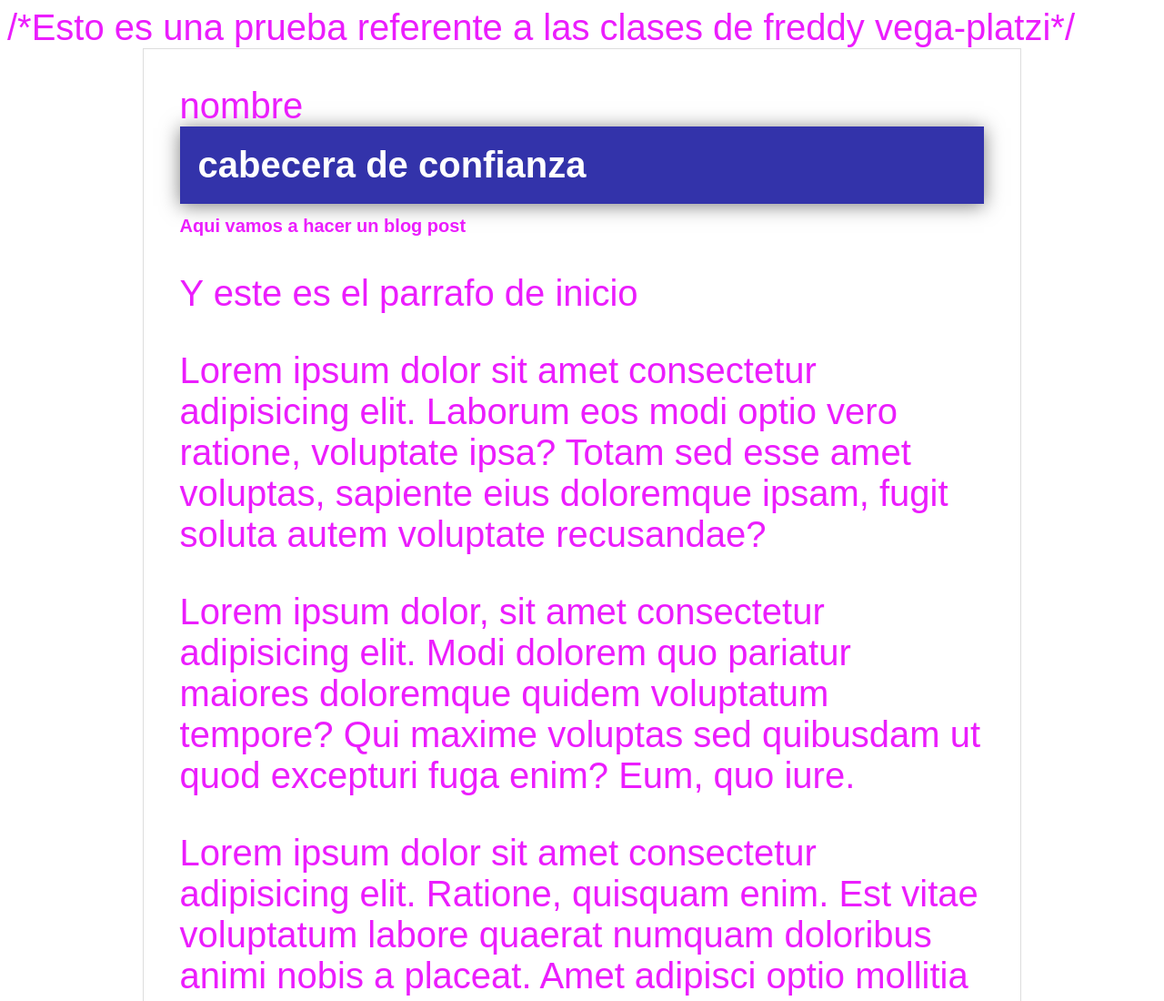
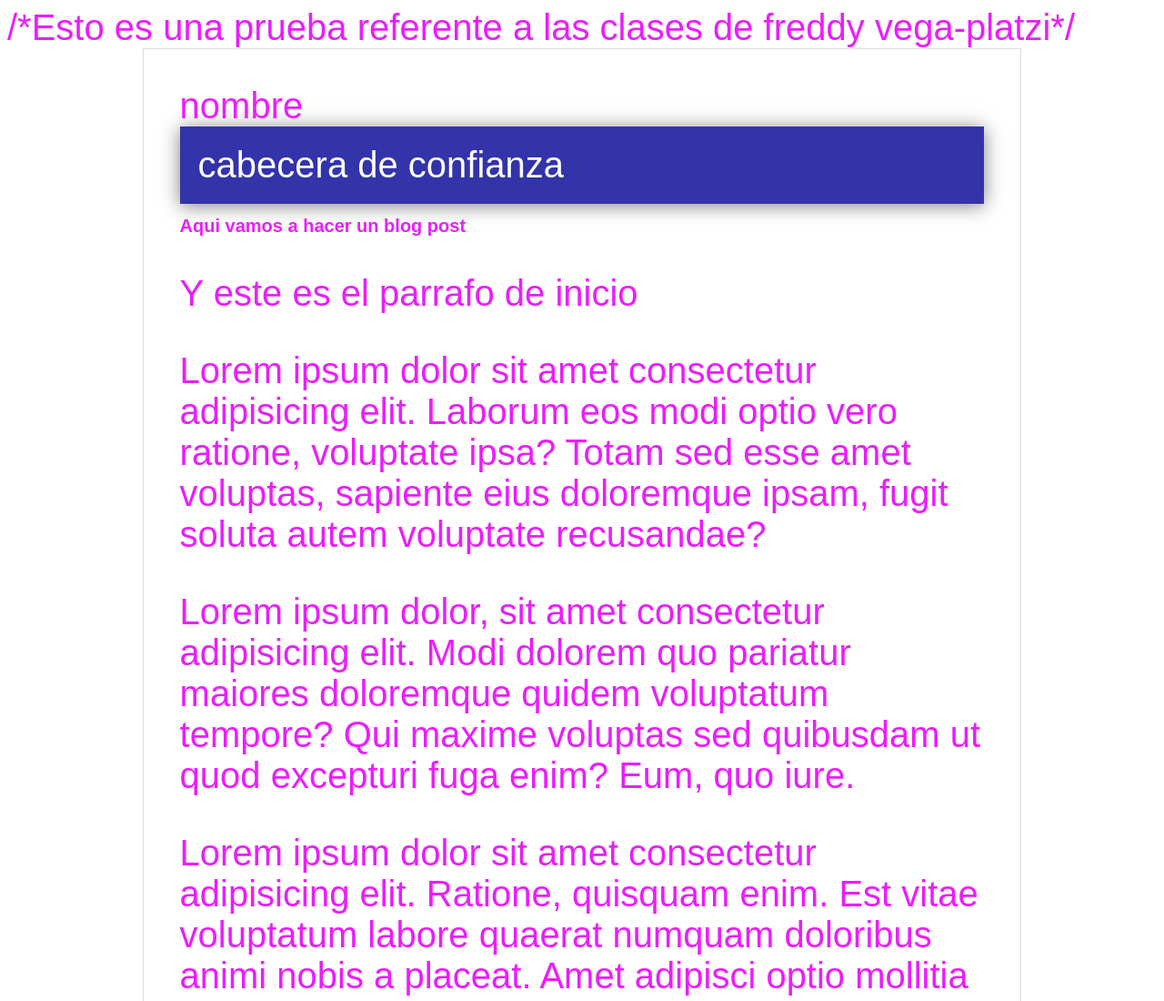
Before and after one commit to Kcode01/Test, a plain HTML site: page index.html in a window 1280 px wide. Shown: the top 1100 px of the page at 91% size. Drawn offline with Linux system fonts and the light colour scheme.

Commit message:
order styles.css

```diff
--- a/styles.css
+++ b/styles.css
@@ -2,12 +2,12 @@
     color: rgb(235, 29, 253);
     font-family: Arial, Helvetica, sans-serif;
     font-size: 40px;
+    /*Please modificated this line-Kcode*/
 }
 #cabecera{
     background: #33a;
     box-shadow: 0px 2px 20px 0px rgba(0, 0,0, 0.5);
     color: white;
-    font-weight: bold;
     margin: 0;
     padding: 0.5em;
 }
```
